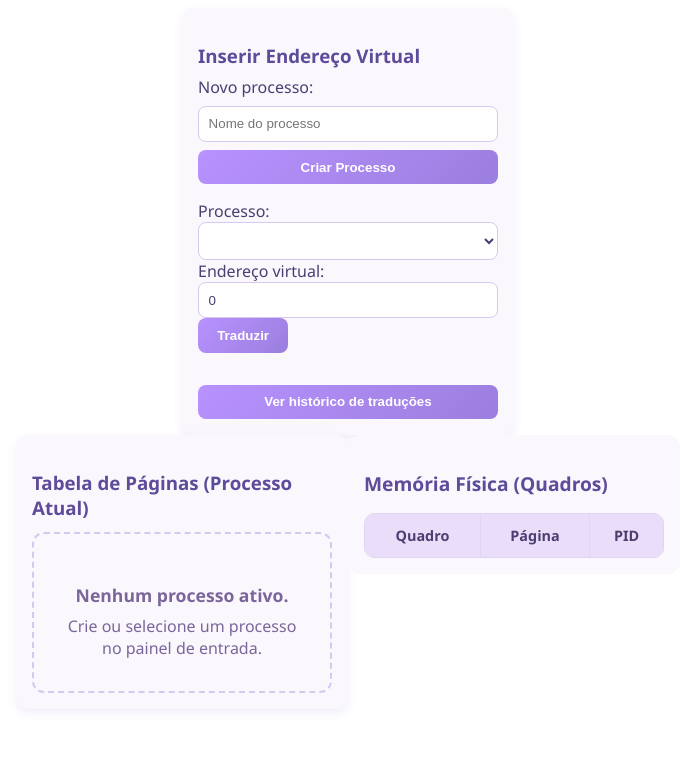
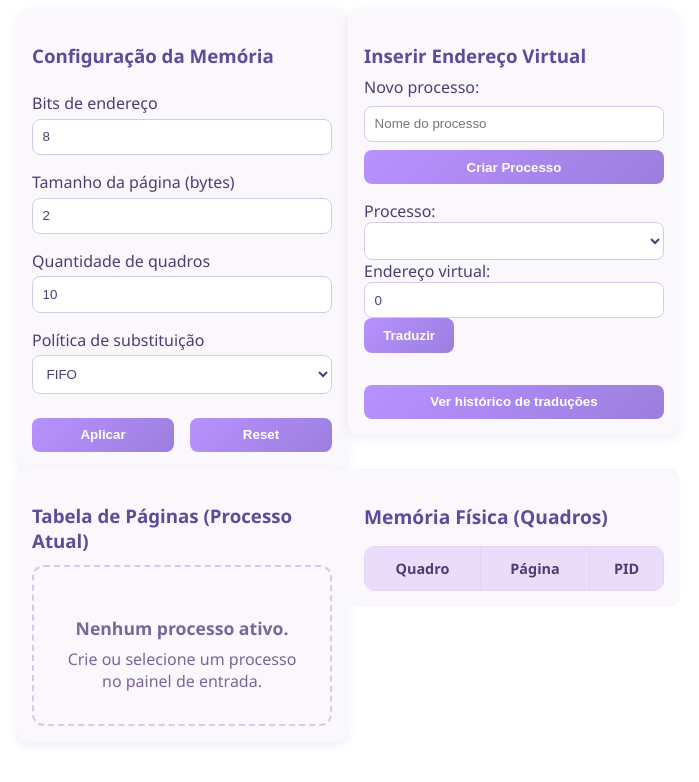
Before and after one commit to anapaulab3rto/address-translation-simulator, an Angular app: page / in a window 1280 px wide. Shown: the top 782 px of the page, without its empty margins (292-991 px from the left). Built offline with nearby package versions, Linux system fonts and the light colour scheme.

Commit message:
feat: add form para inpu da configuração da memoria

```diff
--- a/src/app/app.component.html
+++ b/src/app/app.component.html
@@ -1,5 +1,31 @@
 <div class="container">
   <section>
+    <div class="config">
+      <h3>Configuração da Memória</h3>
+      <label>Bits de endereço
+        <input type="number" [(ngModel)]="addressBits">
+      </label>
+
+      <label>Tamanho da página (bytes)
+        <input type="number" [(ngModel)]="pageSizeBytes">
+      </label>
+
+      <label>Quantidade de quadros
+        <input type="number" [(ngModel)]="framesCount">
+      </label>
+
+      <label>Política de substituição
+        <select [(ngModel)]="replacementPolicy">
+          <option value="FIFO">FIFO</option>
+          <option value="LRU">LRU</option>
+        </select>
+      </label>
+
+      <div class="actions">
+        <button type="button">Aplicar</button>
+        <button type="button">Reset</button>
+      </div>
+    </div>
     <app-input-address></app-input-address>
   </section>
   <section>
--- a/src/app/app.component.scss
+++ b/src/app/app.component.scss
@@ -9,3 +9,84 @@ section {
   display: flex;
   justify-content: center;
 }
+
+.config {
+  padding: 1rem;
+  width: 300px;
+  background: #faf7fd;
+  border-radius: 12px;
+  box-shadow: 0 4px 10px rgba(128, 90, 213, 0.1);
+  font-family: "Segoe UI", sans-serif;
+  color: #4b3f72;
+  display: flex;
+  flex-direction: column;
+  gap: 1rem;
+}
+
+.config h3 {
+  color: #5e4b9a;
+  margin-bottom: 0.5rem;
+}
+
+.config label {
+  display: flex;
+  flex-direction: column;
+  font-weight: 500;
+  color: #4b3f72;
+  gap: 0.3rem;
+}
+
+.config input,
+.config select {
+  padding: 0.6rem;
+  border: 1px solid #d6c9ef;
+  border-radius: 8px;
+  background: #ffffff;
+  color: #4b3f72;
+  outline: none;
+  transition: border 0.2s;
+}
+
+.config input:focus,
+.config select:focus {
+  border-color: #9b7ede;
+  box-shadow: 0 0 0 2px rgba(155, 126, 222, 0.2);
+}
+
+.actions {
+  display: flex;
+  gap: 1rem;
+  margin-top: 0.5rem;
+  flex-wrap: wrap;
+}
+
+.actions button {
+  flex: 1 1 60px;
+  padding: 0.6rem 1.2rem;
+  border-radius: 8px;
+  border: none;
+  background: linear-gradient(135deg, #b892ff, #9b7ede);
+  color: white;
+  font-weight: 600;
+  cursor: pointer;
+  transition: transform 0.15s ease, box-shadow 0.15s ease;
+}
+
+.actions button:hover {
+  transform: translateY(-2px);
+  box-shadow: 0 4px 8px rgba(128, 90, 213, 0.2);
+}
+
+@media (max-width: 600px) {
+  .config {
+    gap: 0.8rem;
+  }
+
+  .actions {
+    flex-direction: column;
+  }
+
+  .actions button {
+    width: 100%;
+  }
+}
--- a/src/app/app.component.ts
+++ b/src/app/app.component.ts
@@ -1,3 +1,4 @@
+import { FormsModule } from '@angular/forms';
 import { Component } from '@angular/core';
 import { InputAddress } from './feature/input-address/input-address.component';
 import { MemoryView } from './feature/memory-view/memory-view.component';
@@ -5,12 +6,16 @@ import { PageTable } from './feature/page-table/page-table.component';
 
 @Component({
   selector: 'app-root',
-  imports: [InputAddress, MemoryView, PageTable],
+  imports: [FormsModule, InputAddress, MemoryView, PageTable],
   templateUrl: './app.component.html',
   styleUrl: './app.component.scss'
 })
 export class AppComponent {
   title = 'address-translator';
+  addressBits = 8;
+  pageSizeBytes = 2;
+  framesCount = 10;
+  replacementPolicy = 'FIFO'
 
 
 }
```
